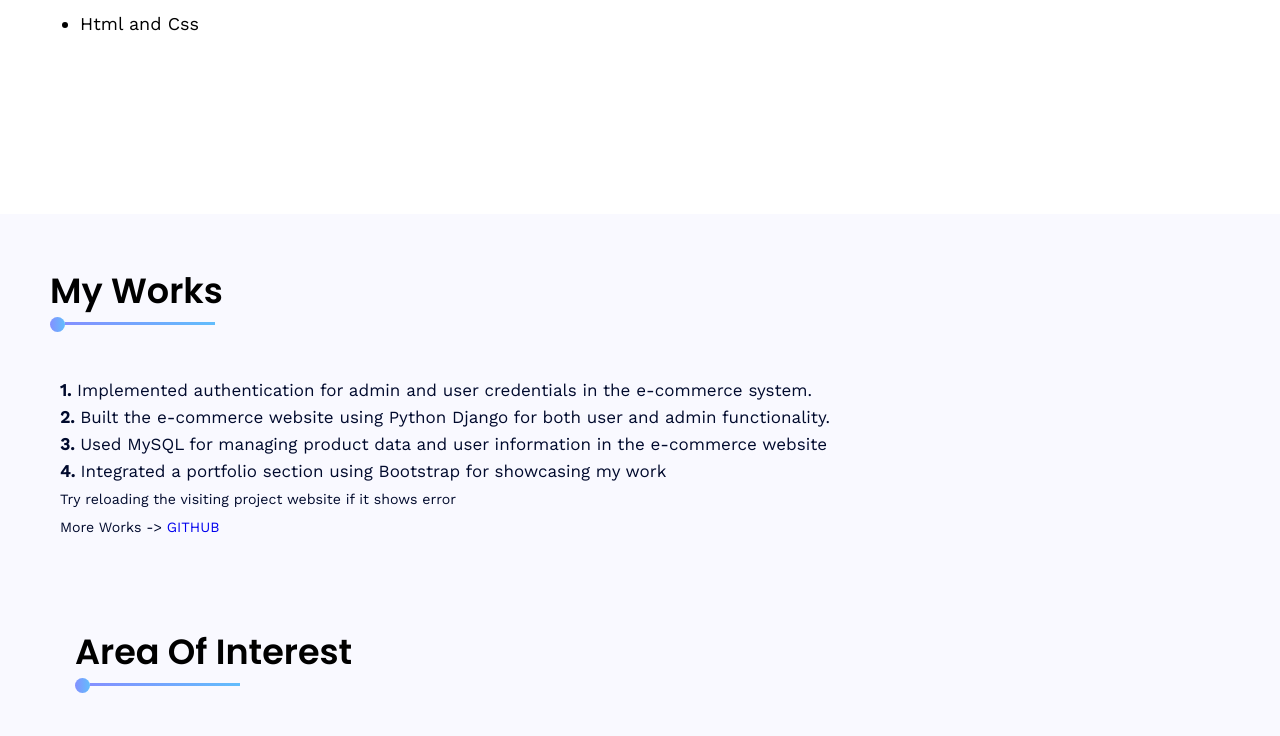
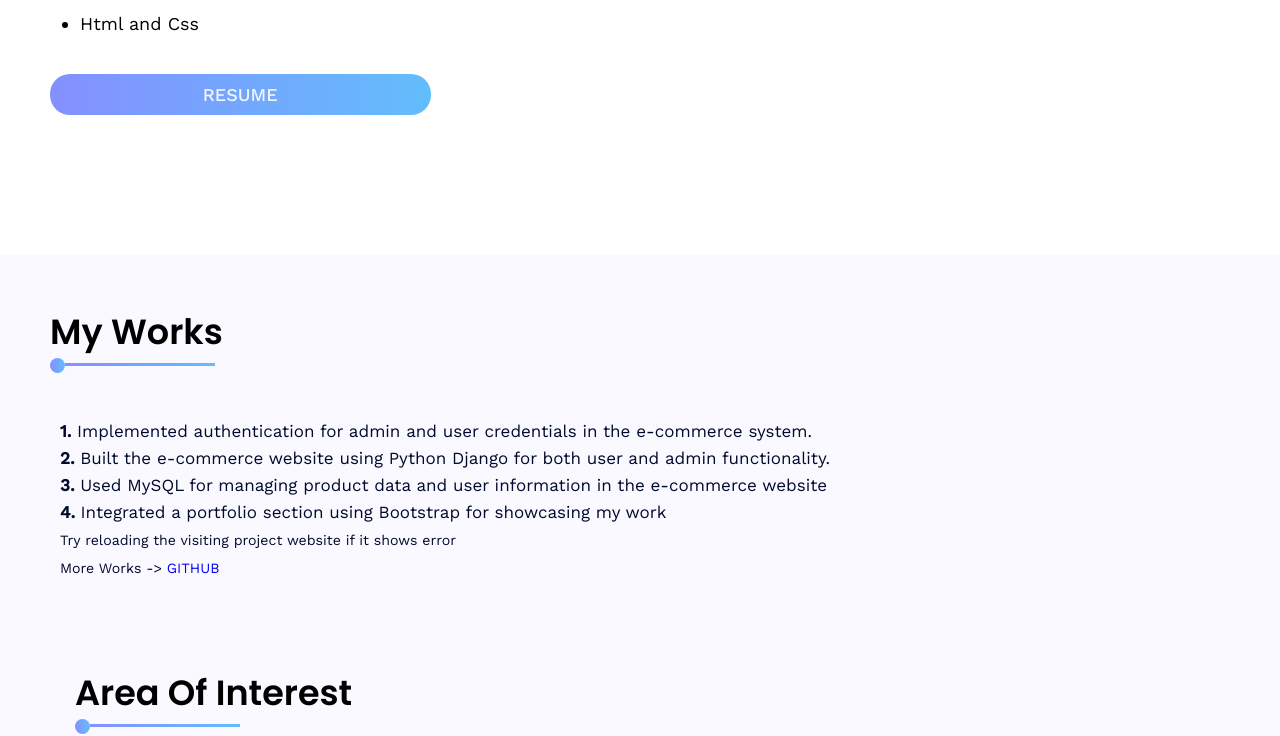
Before and after one commit to Meganathan45/Portfolio-Project, a plain HTML site: page index.html in a window 1280 px wide. Shown: the part 1185-1921 px from the top of the page. Drawn offline with nearby package versions, Linux system fonts and the light colour scheme.

Commit message:
change successfully

```diff
--- a/index.html
+++ b/index.html
@@ -92,8 +92,8 @@
                     <li></b>Html and Css</li>
                 </ol>
 
-                <!--<a id="resume" href="https://drive.google.com/file/d/16ethK6Lp0Zt1m6t8mgok_lDa-1jUwUnw/view?usp=sharing"
-                    target="_blank" download> <button class="btn">Resume</button></a>-->
+                <a id="resume" href="https://drive.google.com/file/d/1qnMQupV1MzHJY4GUC3sUiUcL8Fx-XcvS/view?usp=drive_link"
+                    target="_blank" download> <button class="btn">Resume</button></a>
             </div>
             <!-- Right side -->
             <div class="Educational-Section container">
```
